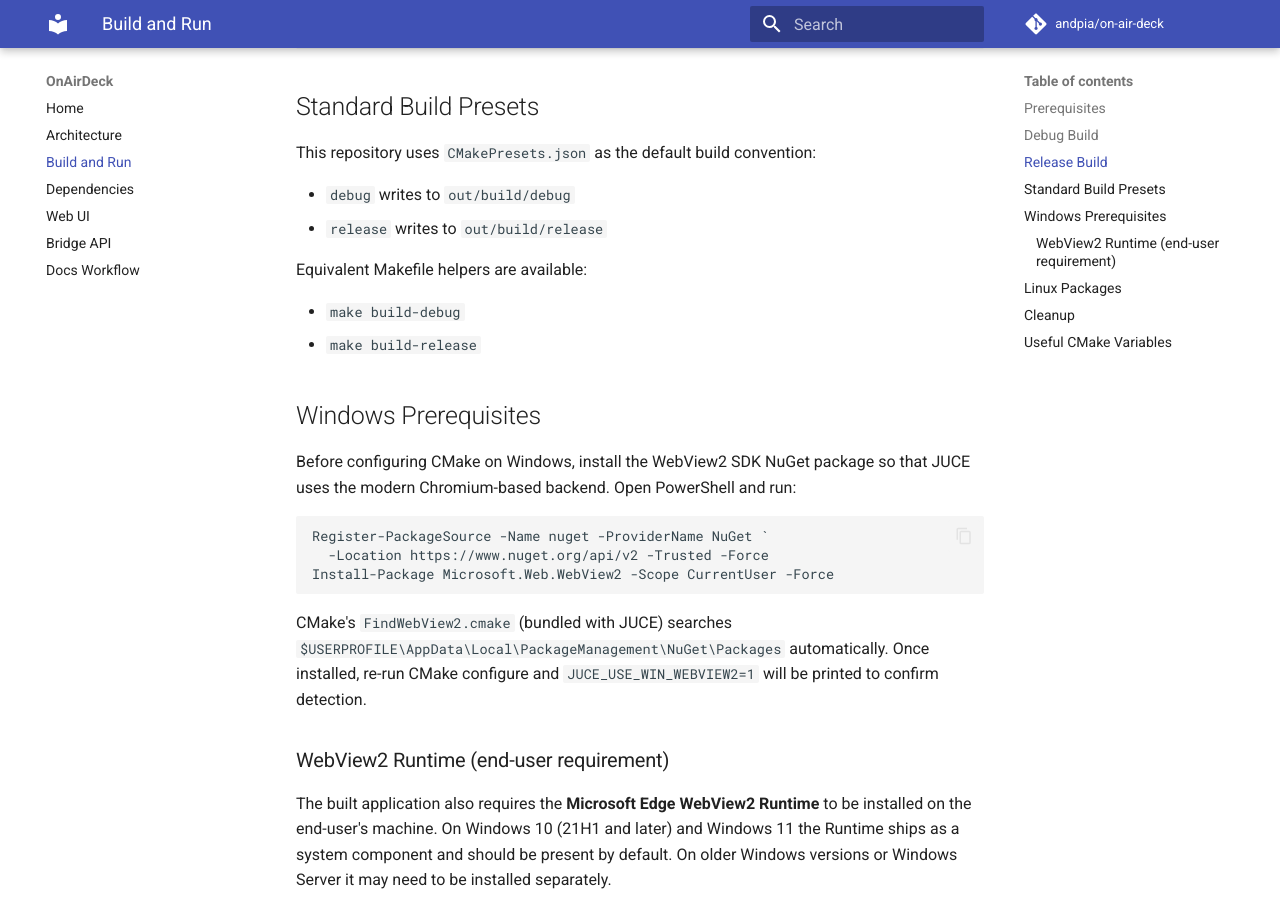
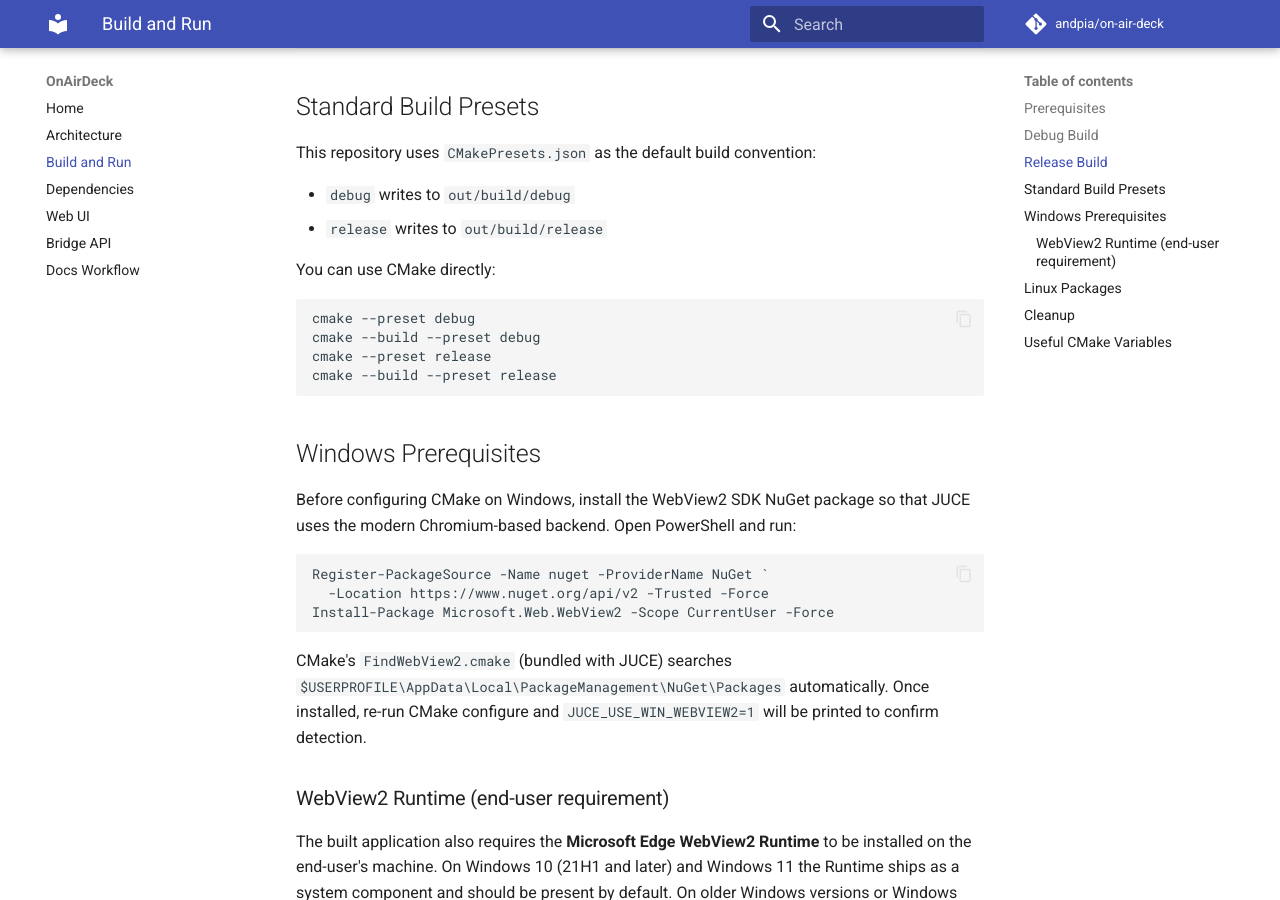
Before and after one commit to andpia/on-air-deck, an MkDocs documentation site: the page built from docs/build-and-run.md, in a window 1280 px wide and 900 px high, scrolled down 1605 px. Built offline with MkDocs 1.6.1 and Material for MkDocs 9.7.7, drawn with Linux system fonts in a browser that asks for light colours; comment, search, counter and statistics services are not loaded.

Commit message:
Remove .gitattributes and Makefile as part of project cleanup

````diff
--- a/docs/build-and-run.md
+++ b/docs/build-and-run.md
@@ -65,10 +65,14 @@ This repository uses `CMakePresets.json` as the default build convention:
 - `debug` writes to `out/build/debug`
 - `release` writes to `out/build/release`
 
-Equivalent Makefile helpers are available:
+You can use CMake directly:
 
-- `make build-debug`
-- `make build-release`
+```bash
+cmake --preset debug
+cmake --build --preset debug
+cmake --preset release
+cmake --build --preset release
+```
 
 ## Windows Prerequisites
 
````
Also changed, not shown: README.md (+3 -8 lines), .github/copilot-instructions.md, 2 other files.
